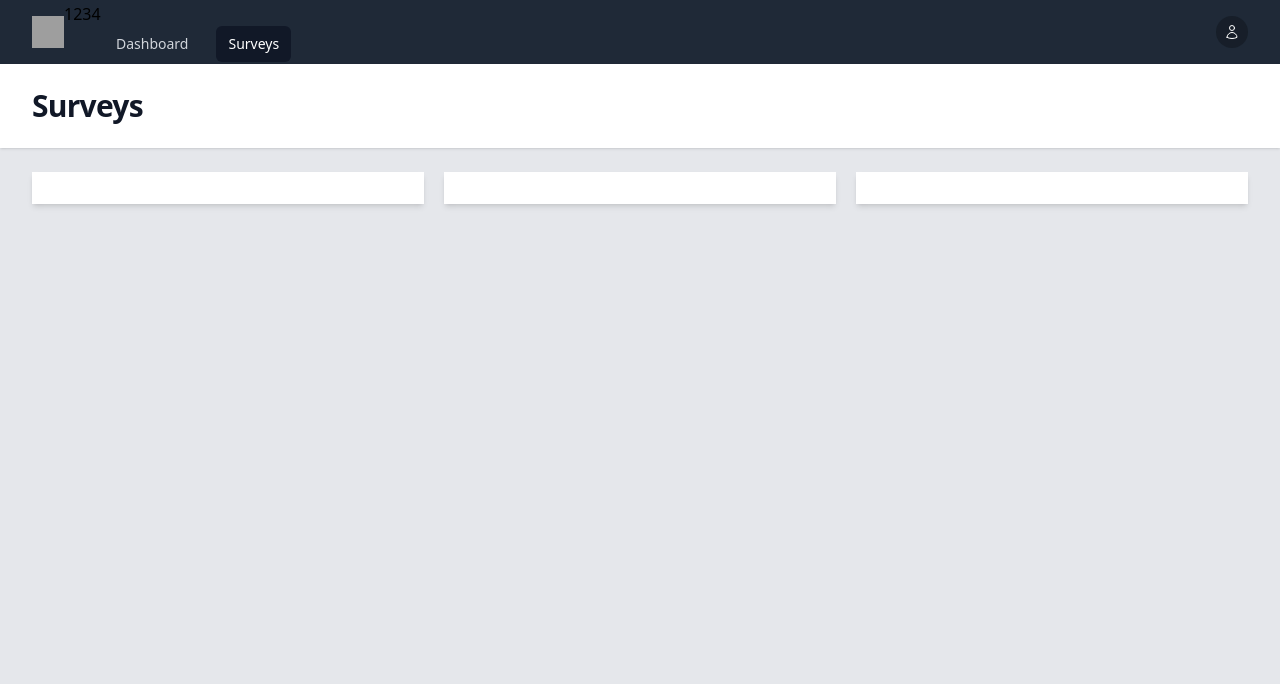
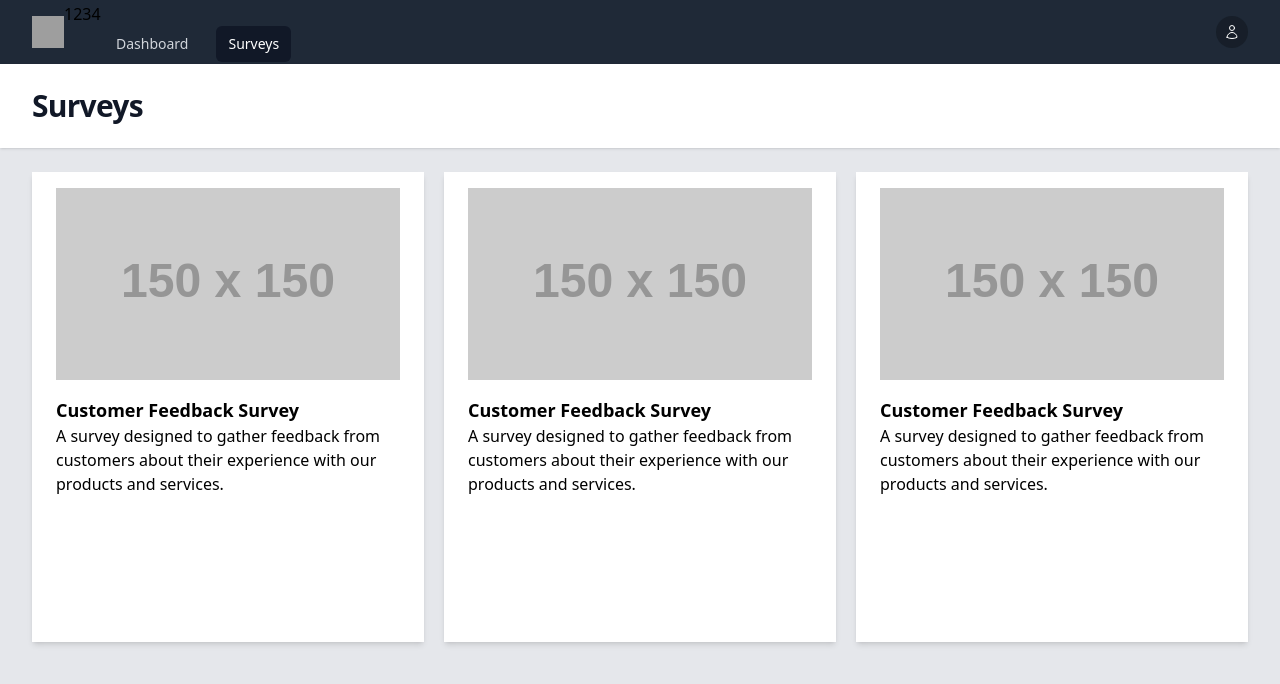
Before and after one commit to athira-shibu/RATE_MY_PRODUCT, a React (Vite) app in the folder react/: page /surveys in a window 1280 px wide. Shown: the top 684 px of the page. Built offline with nearby package versions, Linux system fonts and the light colour scheme; grey boxes are pictures that could not be loaded.

Commit message:
survey list form creation

```diff
--- a/react/src/components/SurveyListItem.jsx
+++ b/react/src/components/SurveyListItem.jsx
@@ -1,9 +1,37 @@
-import React from 'react'
+import React from 'react';
+import TButton from './core/TButton';
+import { ArrowTopRightOnSquareIcon, PencilIcon, TrashIcon } from "@heroicons/react/24/outline";
 
-export default function SurveyListItem({survey}) {
+export default function SurveyListItem({ survey, onDeleteClick }) {
+    console.log('survey');
   return (
-    <div className='flex flex-col py-4 px-6 shadow-md bg-white hover:bg-gray-h-[470px]'>
-
+    <div className="flex flex-col py-4 px-6 shadow-md bg-white hover:bg-gray-100 h-[470px]">
+      <img
+        src={survey.image_url}
+        alt={survey.title}
+        className="w-full h-48 object-cover"
+      />
+      <h4 className="mt-4 text-lg font-bold">{survey.title}</h4>
+      <div
+        dangerouslySetInnerHTML={{ __html: survey.description }}
+        className="overflow-hidden flex-1"
+      />
+    <div className="flex justify-between items-center mt-3">
+        <TButton to={`/surveys/${survey.id}`} className="edit-button hover:bg-indigo-600">
+        <PencilIcon className="w-5 h-5 mr-2" />
+        Edit
+        </TButton>
+        <div className="flex items-center">
+        <TButton href={`/view/survey/${survey.slug}`} circle link>
+            <ArrowTopRightOnSquareIcon className="w-5 h-5" />
+        </TButton>
+        {survey.id && (
+            <TButton onClick={onDeleteClick} circle link color="red" className="delete-button">
+            <TrashIcon className="w-5 h-5" />
+            </TButton>
+        )}
+        </div>
     </div>
-  )
+    </div>
+  );
 }
--- /dev/null
+++ b/react/src/components/core/TButton.jsx
@@ -0,0 +1,110 @@
+import {Link} from "react-router-dom";
+
+export default function TButton({
+    color = 'indigo',
+    to = '',
+    circle = false,
+    href = '',
+    link = false,
+    target = "_blank",
+    children,
+}) {
+    let classes = [
+        "flex",
+        "whitespace-nowrap",
+        "text-sm",
+        "border",
+        "border-2",
+        "border-transparent"
+    ];
+
+    if (link) {
+        classes = [
+            ...classes,
+            "transition-colors",
+            "py-2",
+            "px-4",
+        ];
+
+        switch (color) {
+            case "indigo":
+                classes = [
+                    ...classes,
+                    "text-indigo-500",
+                    "focus:border-indigo-500"
+                ];
+                break;
+            case "red":
+                classes = [
+                    ...classes,
+                    "text-red-500",
+                    "focus:border-red-500"
+                ]
+        }
+    }
+    else {
+        classes = [
+            ...classes,
+            "text-white",
+            "focus:ring-2",
+            "focus:ring-offset-2",
+            "py-2",
+            "px-4",
+        ];
+
+        switch (color) {
+            case "indigo":
+                classes = [
+                    ...classes,
+                    "text-indigo-500",
+                    "hover:bg-indigo-700",
+                    "focus:ring-indigo-500"
+                ];
+                break;
+            case "red":
+                classes = [
+                    ...classes,
+                    "bg-red-600",
+                    "hover:bg-red-700",
+                    "focus:ring-red-500"
+                ]
+                break;
+            case "green":
+                classes = [
+                    ...classes,
+                    "bg-emerald-500",
+                    "hover:bg-emerald-600",
+                    "focus:ring-emerald-400"
+                ];
+                break;
+    }
+
+    if (circle) {
+        classes = [
+            ...classes,
+            "h-8",
+            "w-8",
+            "items-center",
+            "justify-center",
+            "rounded-full",
+            "text-sm",
+        ];
+    } else {
+        classes = [
+            ...classes,
+            "p-0",
+            "py-2",
+            "px-4",
+            "rounded-md"
+        ];
+    }
+
+  return (
+    <>
+        {href && (<a href={href} className={classes.join(" ")} target={target}>{children}</a>)}
+        {to && (<Link to={to} className={classes.join(" ")}>{children}</Link>)}
+        {!to && !href && (<button className={classes.join(" ")}>{children}</button>)}
+    </>
+  )
+}
+}
--- a/react/src/contexts/ContextProvider.jsx
+++ b/react/src/contexts/ContextProvider.jsx
@@ -11,7 +11,7 @@ const StateContext = createContext({
 const tmpSurveys = [
     {
         "id": 1,
-        "image_url": "https://example.com/survey-image.jpg",
+        "image_url": "https://via.placeholder.com/150",
         "title": "Customer Feedback Survey",
         "slug": "customer-feedback-survey",
         "status": "active",
@@ -49,7 +49,7 @@ const tmpSurveys = [
     },
     {
     "id": 2,
-    "image_url": "https://example.com/survey-image.jpg",
+    "image_url": "https://via.placeholder.com/150",
     "title": "Customer Feedback Survey",
     "slug": "customer-feedback-survey",
     "status": "active",
@@ -87,7 +87,7 @@ const tmpSurveys = [
     },
     {
     "id": 3,
-    "image_url": "https://example.com/survey-image.jpg",
+    "image_url": "https://via.placeholder.com/150",
     "title": "Customer Feedback Survey",
     "slug": "customer-feedback-survey",
     "status": "active",
--- a/react/src/views/Surveys.jsx
+++ b/react/src/views/Surveys.jsx
@@ -5,11 +5,16 @@ import { useStateContext } from "../contexts/ContextProvider";
 export default function Surveys() {
     const {surveys} = useStateContext();
     console.log('surveys');
+
+    const onDeleteClick = () => {
+        console.log("On Delete Click");
+    }
+
   return (
     <PageComponent title= "Surveys">
         <div className="grid grid-cols-1 gap-5 sm:grid-cols-2 md:grid-cols-3">
             {surveys.map(survey => (
-                <SurveyListItem survey={survey} key={survey.id}/>
+                <SurveyListItem survey={survey} key={survey.id} onDeleteClick={onDeleteClick}/>
             ))}
         </div>
     </PageComponent>
```
